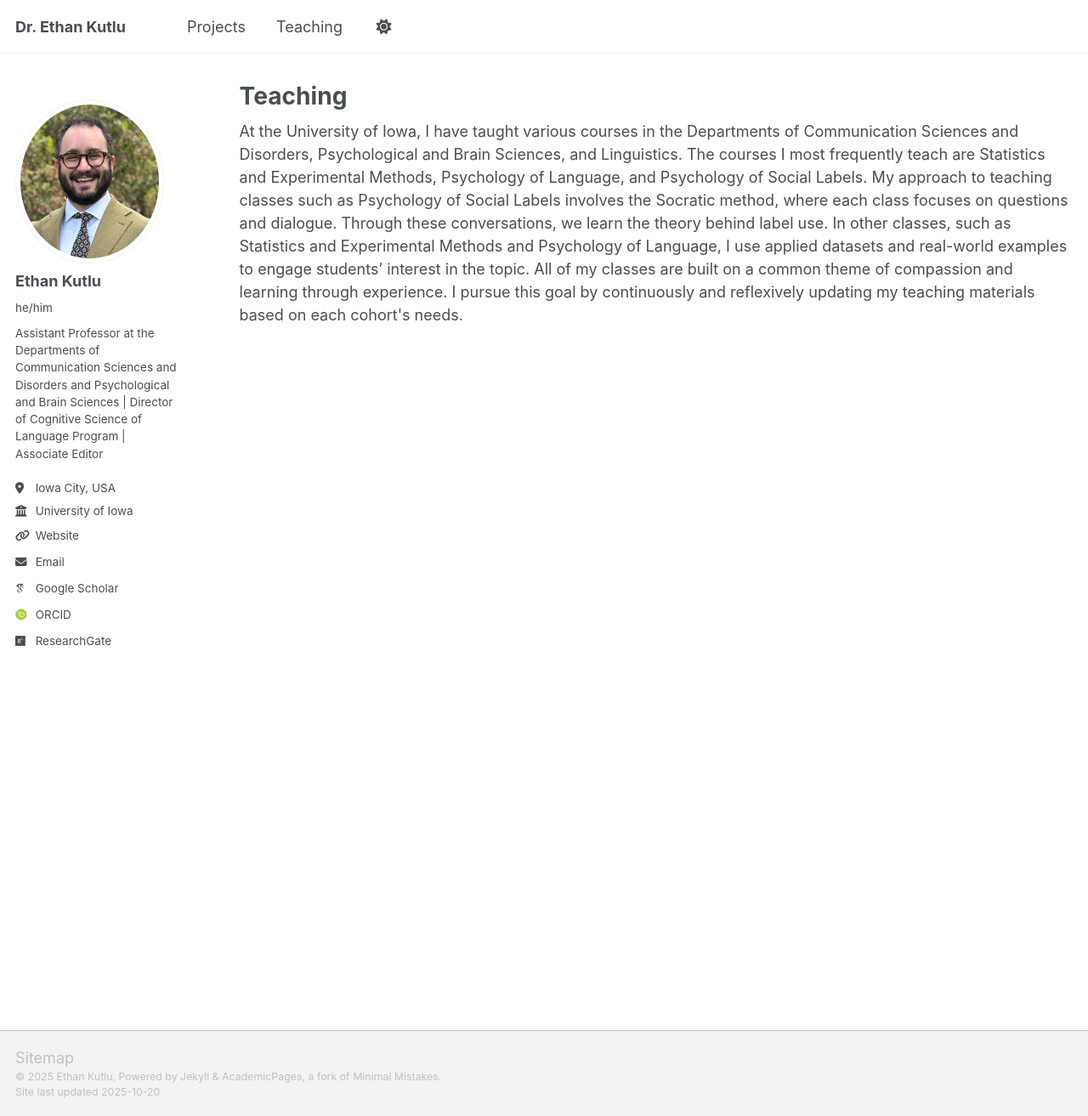
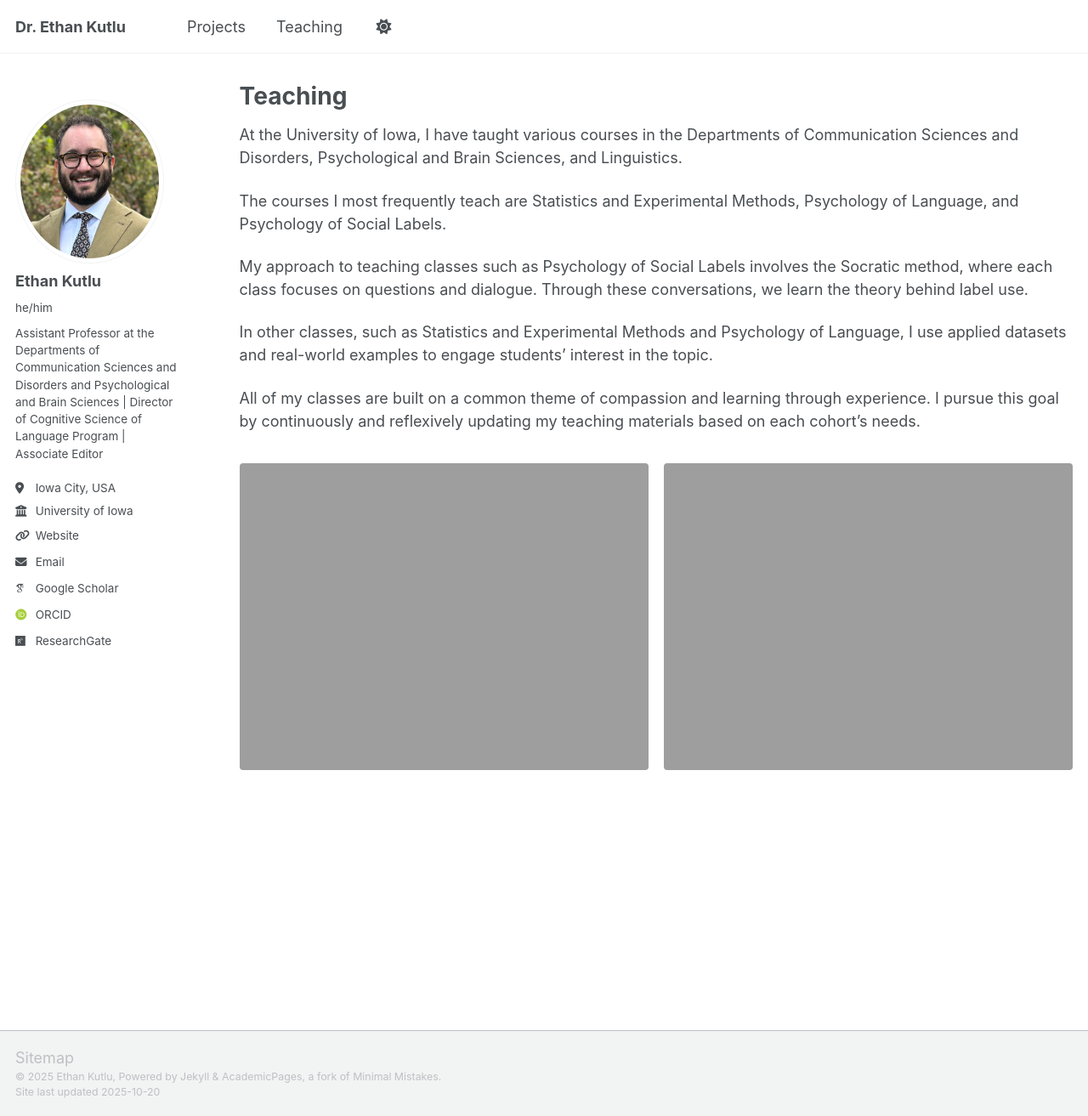
Before and after one commit to ethankutlu/ethankutlu.github.io, a Jekyll site: the page built from _pages/teaching.md, in a window 1280 px wide and 1313 px high. Shown: the whole window at 85% size. Built offline with Jekyll 4.4.1, drawn with Linux system fonts in a browser that asks for light colours; some web fonts are replaced; a script that is not in the unit is left out.

Commit message:
Update and rename teaching.html to teaching.md

```diff
--- a/_pages/teaching.html
+++ b/_pages/teaching.md
@@ -3,6 +3,13 @@ layout: archive
 title: "Teaching"
 permalink: /teaching/
 author_profile: true
+gallery:
+  - url: /images/teaching1.jpg
+    image_path: /images/teaching1.jpg
+    alt: "Coding exercise"
+  - url: /images/teaching2.jpg
+    image_path: /images/teaching2.jpg
+    alt: "Lecturing in statistics class"
 ---
 
 At the University of Iowa, I have taught various courses in the Departments of Communication Sciences and Disorders, Psychological and Brain Sciences, and Linguistics.
@@ -14,3 +21,5 @@ My approach to teaching classes such as Psychology of Social Labels involves the
 In other classes, such as Statistics and Experimental Methods and Psychology of Language, I use applied datasets and real-world examples to engage students’ interest in the topic.
 
 All of my classes are built on a common theme of compassion and learning through experience. I pursue this goal by continuously and reflexively updating my teaching materials based on each cohort's needs.
+
+{% include gallery id="gallery" %}
```
